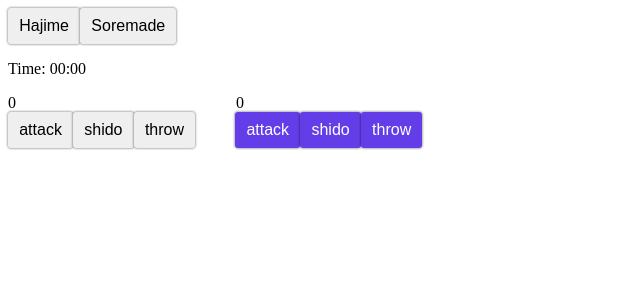
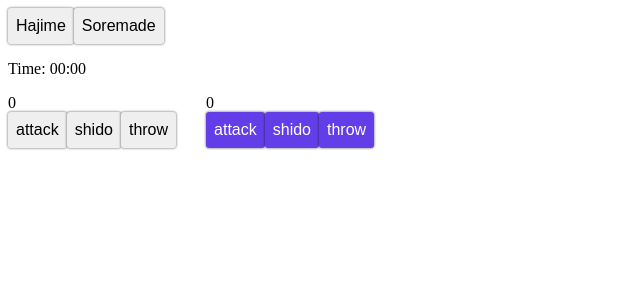
Before and after one commit to Amir-Naji/judo-referee-timeline, a React (Create React App) app: page / in a window 1280 px wide. Shown: the top 300 px of the page, without its empty margins (0-640 px from the left). Built offline with nearby package versions, Linux system fonts and the light colour scheme.

Commit message:
Some css 2

```diff
--- a/src/App.css
+++ b/src/App.css
@@ -8,7 +8,7 @@ button {
     user-select: none;
     border: 1px solid transparent;
     border: none;
-    padding: 0.370rem 0.70rem;
+    padding: 0.370rem 0.50rem;
     font-size: 1rem;
     line-height: 1.5;
     border-radius: 0.20rem;
@@ -36,23 +36,23 @@ button {
     flex-direction:row;
   }
   .margin{
-    margin-right: 40px;
+    margin-right: 30px;
   }
   .marginAttack{
-    margin-right: 220px;
+    margin-right: 190px;
   }
   div.blue{
     background-color: blue;
-    width: 200px;
+    width: 170px;
     color: white;
-    margin-left: 250px;
+    margin-left: 200px;
   }
   div.white{
     background-color: white;
-    width: 200px;
+    width: 180px;
     color: black;
   }
   div.verticalLine {
     border-right: thick solid #000000;
-    width: 200px;
+    width: 180px;
   }
```
